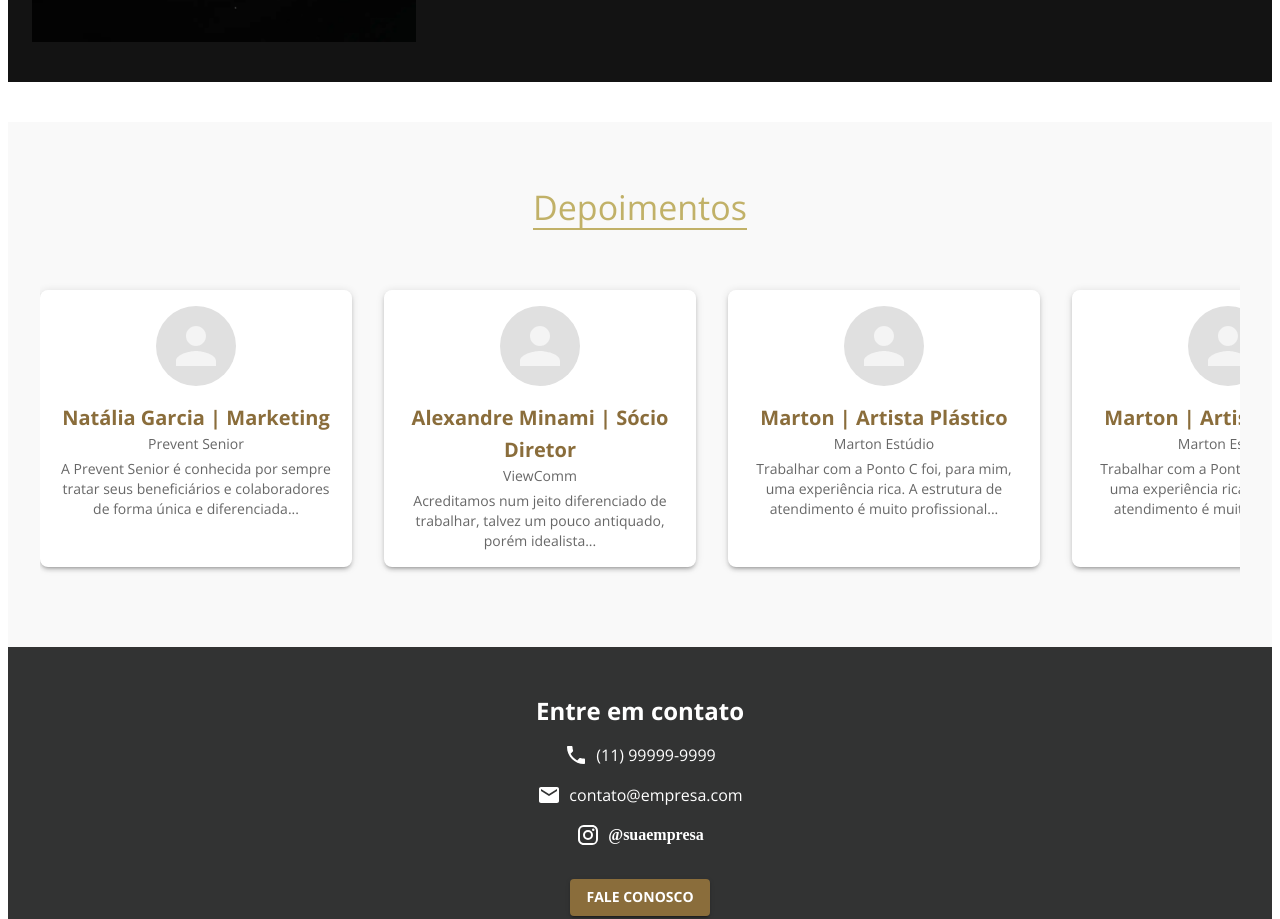
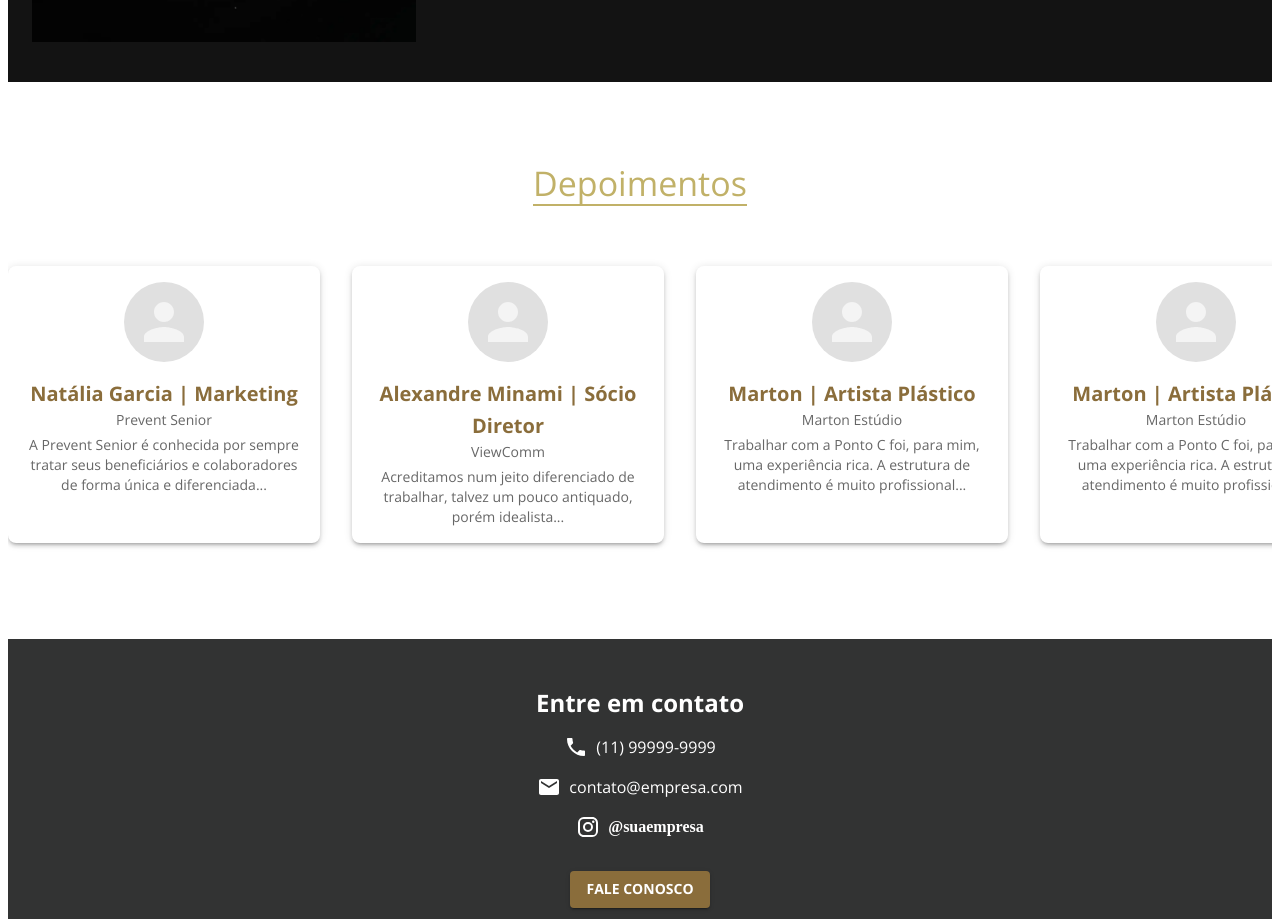
Before and after one commit to BielChiode/2go-ceno, a React (Vite) app: page / in a window 1280 px wide. Shown: the part 2660-3579 px from the top of the page. Built offline with nearby package versions, Linux system fonts and the light colour scheme.

Commit message:
ajustando margem

```diff
--- a/src/components/Depoimentos/index.tsx
+++ b/src/components/Depoimentos/index.tsx
@@ -36,7 +36,7 @@ const testimonials = [
 
 export function Depoimentos() {
   return (
-    <Box sx={{ py: 8, px: 4, backgroundColor: '#f9f9f9' }}>
+    <Box py={5} my={5}>
       <SectionTitle>Depoimentos</SectionTitle>
       <Box
         sx={{
```
